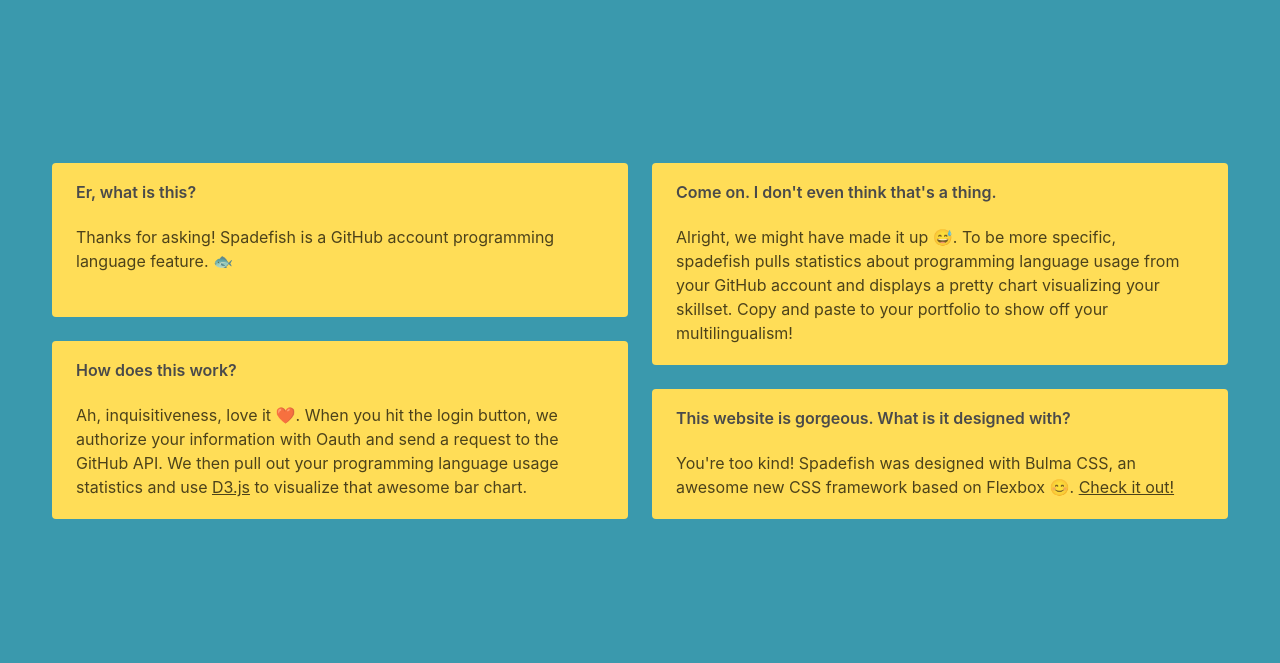
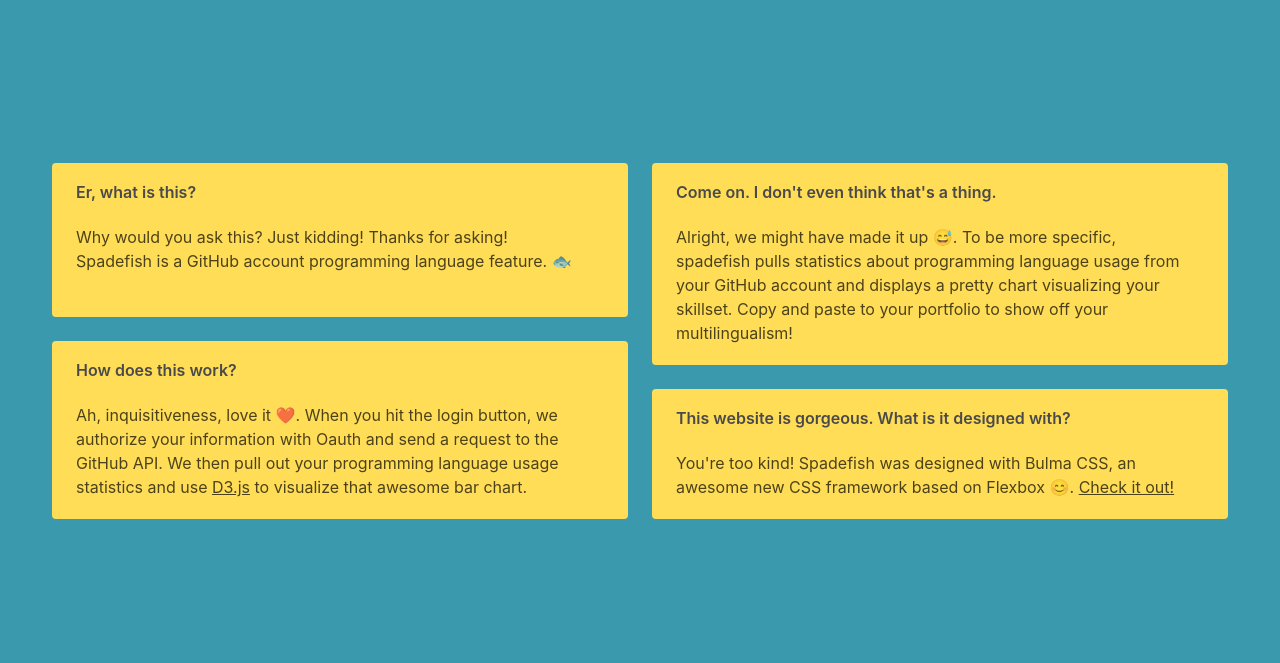
Before and after one commit to BennettDixon/spadefish_gitapp, a website: page frontend/about.html in a window 1280 px wide. Shown: the part 67-730 px from the top of the page. Drawn offline with nearby package versions, Linux system fonts and the light colour scheme; files that its build step writes are made by us from their sources.

Commit message:
updating the about file for the demo gods

```diff
--- a/frontend/about.html
+++ b/frontend/about.html
@@ -61,7 +61,7 @@
                     Er, what is this?
                   </h6>
                   <div class="content">
-                    Thanks for asking! Spadefish is a GitHub account programming language feature. 🐟
+                    Why would you ask this? Just kidding! Thanks for asking! Spadefish is a GitHub account programming language feature. 🐟
                   </div>
                 </article>
 
```
